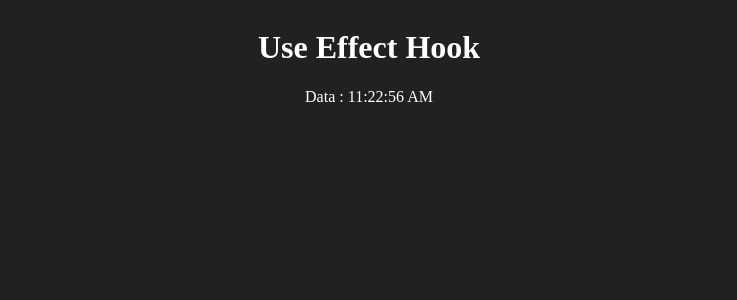
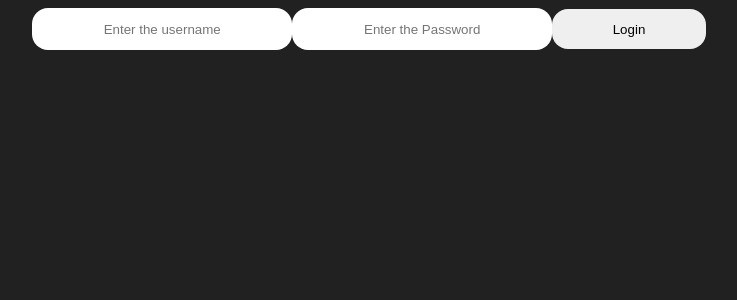
Before and after one commit to hassan42772/React-Basic-project, a React (Vite) app in the folder States/: page / in a window 1280 px wide. Shown: the top 300 px of the page, without its empty margins (271-1008 px from the left). Built offline with nearby package versions, Linux system fonts and the light colour scheme.

Commit message:
UseRef hook

```diff
--- /dev/null
+++ b/States/src/components/hooks/UseRefHook/Ref.jsx
@@ -0,0 +1,24 @@
+import React, { useRef } from 'react'
+
+function Ref() {
+    const username = useRef()
+    const password = useRef()
+    const HandleFormSubmit = (e) =>{
+        e.preventDefault();
+        console.log(username.current.value , password.current.value)
+        username.current.value = "";
+        password.current.value = "";
+
+    }
+  return (
+    <>
+     <form onSubmit={HandleFormSubmit}>
+        <input type="text" name="Username" id="#1" placeholder='Enter the username' ref={username} />
+        <input type="password" name="Password" id="#2" placeholder='Enter the Password' ref={password}/>
+        <button>Login</button>
+     </form>
+    </>
+  )
+}
+
+export default Ref
--- a/States/src/main.jsx
+++ b/States/src/main.jsx
@@ -7,6 +7,7 @@ import DerivedState from './components/DerivedState.jsx'
 import LiftingStateUp from './components/LiftingStateUp.jsx'
 import StateChallange2 from './components/StateChallange2.jsx'
 import Effect from './components/hooks/UseEffectHook/Effect.jsx'
+import Ref from './components/hooks/UseRefHook/Ref.jsx'
 
 createRoot(document.getElementById('root')).render(
   <StrictMode>
@@ -15,6 +16,7 @@ createRoot(document.getElementById('root')).render(
     {/* <DerivedState/> */}
     {/* <LiftingStateUp/> */}
     {/* <StateChallange2/> */}
-    <Effect/>
+    {/* <Effect/> */}
+    <Ref/>
   </StrictMode>,
 )
```
